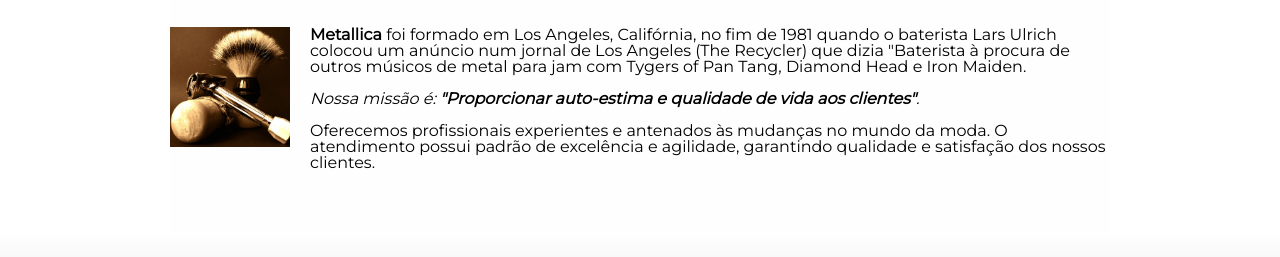
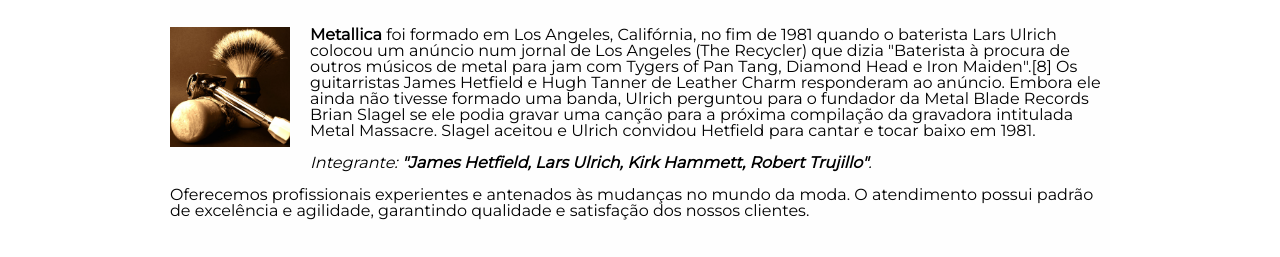
Before and after one commit to 0GabrielFv0/pensacomputacional, a plain HTML site: page index.html in a window 1280 px wide. Shown: the part 337-594 px from the top of the page. Drawn offline with Linux system fonts and the light colour scheme.

Commit message:
Add files via upload

```diff
--- a/index.html
+++ b/index.html
@@ -33,9 +33,9 @@
 
 				<img class="utensilios" src="utensilios.jpg" alt="Utensilios de um barbeiro.">
 
-				<p> <strong> Metallica </strong> foi formado em Los Angeles, Califórnia, no fim de 1981 quando o baterista Lars Ulrich colocou um anúncio num jornal de Los Angeles (The Recycler) que dizia "Baterista à procura de outros músicos de metal para jam com Tygers of Pan Tang, Diamond Head e Iron Maiden.</p>
+				<p> <strong> Metallica </strong>  foi formado em Los Angeles, Califórnia, no fim de 1981 quando o baterista Lars Ulrich colocou um anúncio num jornal de Los Angeles (The Recycler) que dizia "Baterista à procura de outros músicos de metal para jam com Tygers of Pan Tang, Diamond Head e Iron Maiden".[8] Os guitarristas James Hetfield e Hugh Tanner de Leather Charm responderam ao anúncio. Embora ele ainda não tivesse formado uma banda, Ulrich perguntou para o fundador da Metal Blade Records Brian Slagel se ele podia gravar uma canção para a próxima compilação da gravadora intitulada Metal Massacre. Slagel aceitou e Ulrich convidou Hetfield para cantar e tocar baixo em 1981.</p>
 
-				<p id="missao"><em>Nossa missão é: <strong>"Proporcionar auto-estima e qualidade de vida aos clientes"</strong>.</em></p>
+				<p id="missao"><em> Integrante: <strong>"James Hetfield, Lars Ulrich, Kirk Hammett, Robert Trujillo"</strong>.</em></p>
 
 				<p>Oferecemos profissionais experientes e antenados às mudanças no mundo da moda. O atendimento possui padrão de excelência e agilidade, garantindo qualidade e satisfação dos nossos clientes.</p>
 			</section>
```
